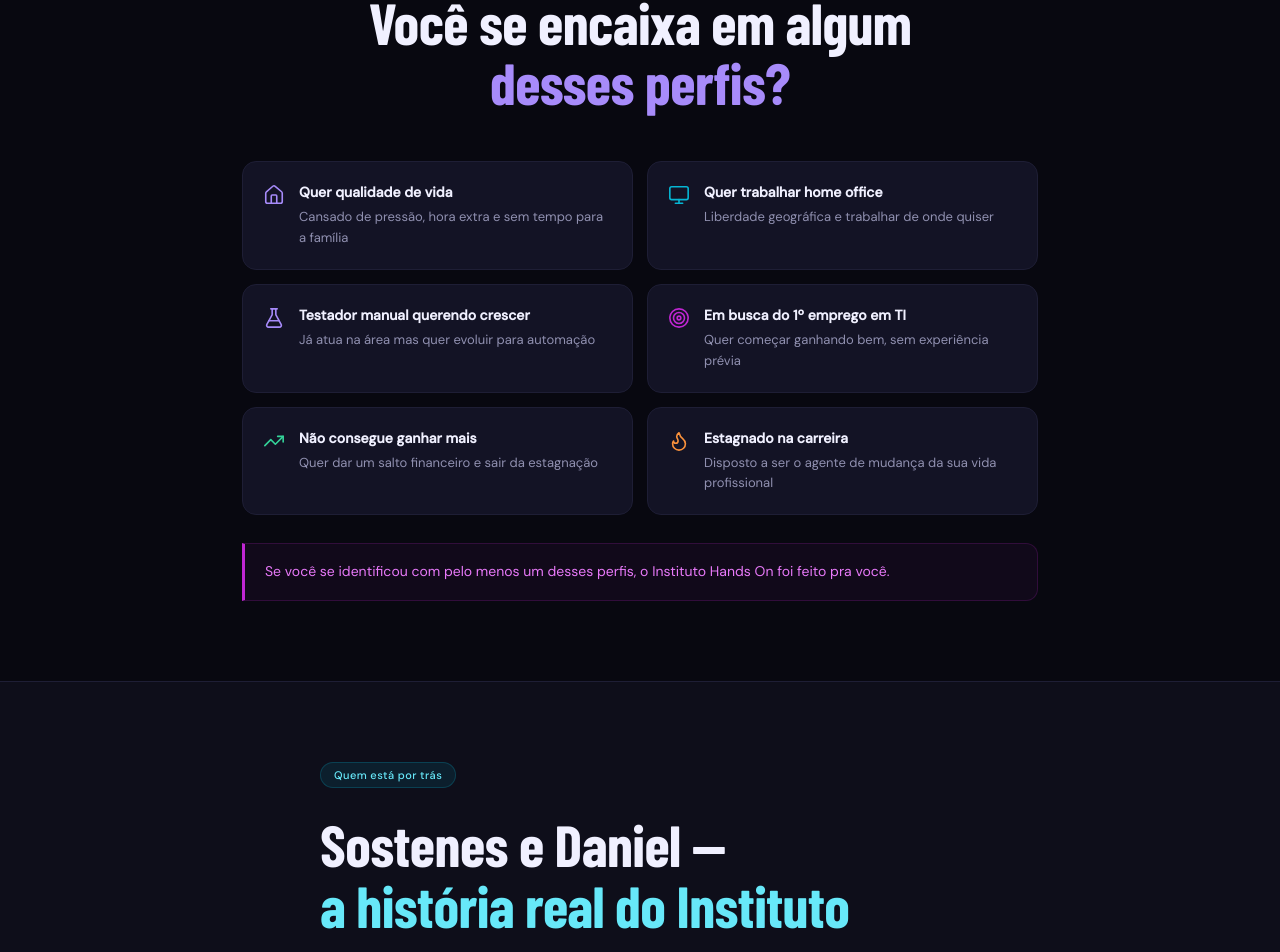
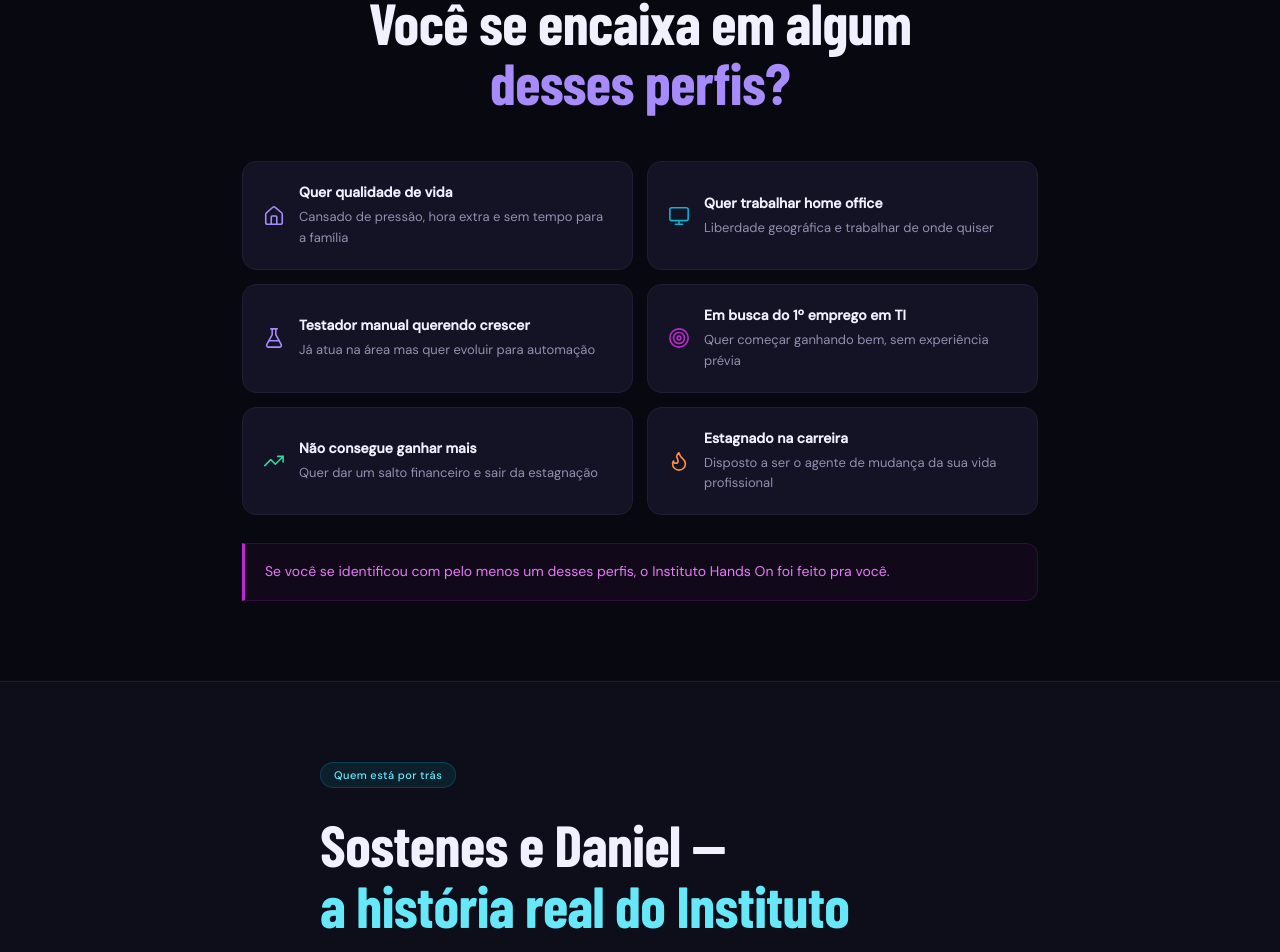
Before and after one commit to Igorsousa1397/handson-lp, a Next.js app: page / in a window 1280 px wide. Shown: the part 1256-2208 px from the top of the page. Built offline with nearby package versions, Linux system fonts and the light colour scheme; a web font is replaced by a local one.

Commit message:
fix: ícones centralizados verticalmente nos cards do Para Você

```diff
--- a/app/components/Para.tsx
+++ b/app/components/Para.tsx
@@ -22,8 +22,8 @@ export default function Para() {
         </div>
         <div style={{ display: "grid", gridTemplateColumns: "repeat(auto-fit, minmax(260px, 1fr))", gap: "0.875rem" }}>
           {profiles.map(({ Icon, color, title, desc }) => (
-            <div key={title} className="card" style={{ display: "flex", gap: "0.875rem", alignItems: "flex-start" }}>
-              <div style={{ flexShrink: 0, marginTop: 2 }}>
+            <div key={title} className="card" style={{ display: "flex", gap: "0.875rem", alignItems: "center" }}>
+              <div style={{ flexShrink: 0 }}>
                 <Icon size={22} color={color} strokeWidth={1.75} />
               </div>
               <div>
```
